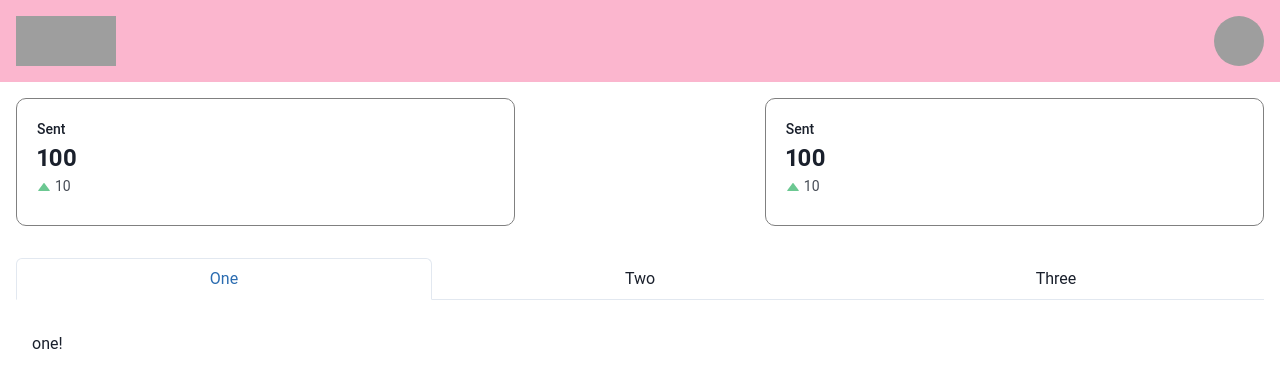
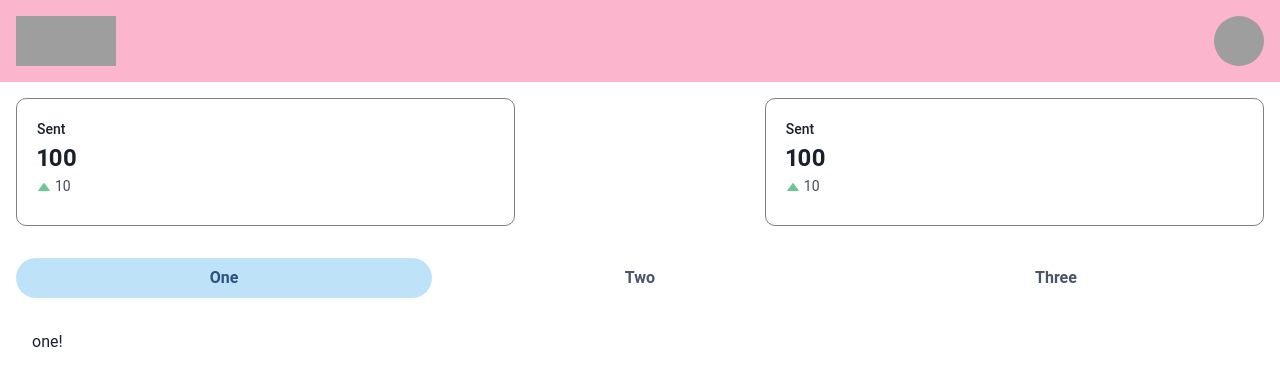
Before and after one commit to Lucas-E/finance-softex-front, a React (Vite) app: page /dashboard in a window 1280 px wide. Shown: the top 388 px of the page. Built offline with nearby package versions, Linux system fonts and the light colour scheme; grey boxes are pictures that could not be loaded; the HTML template or start-up script is replaced by a standard one.

Commit message:
adicionando tabs

```diff
--- a/src/pages/Dashboard/Dashboard.tsx
+++ b/src/pages/Dashboard/Dashboard.tsx
@@ -20,7 +20,7 @@ const Dashboard = () => {
 				<StatCard amount={100} percentage={10} />
 			</Flex>
 			<Flex p={4} justify="space-between">
-				<Tabs isFitted variant="enclosed" width={'100%'}>
+				<Tabs isFitted variant="soft-rounded" width={'100%'}>
 					<TabList mb="1em">
 						<Tab>One</Tab>
 						<Tab>Two</Tab>
```
